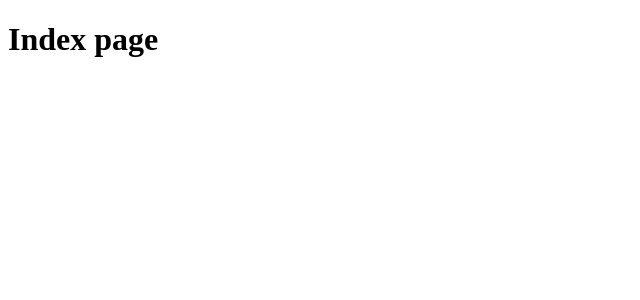
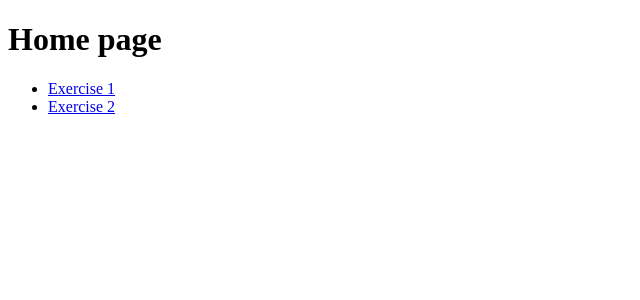
Before and after one commit to Zabai/RangeSlider, a Next.js app: page / in a window 1280 px wide. Shown: the top 300 px of the page, without its empty margins (0-640 px from the left). Built offline with nearby package versions, Linux system fonts and the light colour scheme.

Commit message:
feat: index page links

```diff
--- a/pages/index.tsx
+++ b/pages/index.tsx
@@ -1,3 +1,18 @@
+import Link from "next/link";
+
 export default function Index() {
-  return <h1>Index page</h1>;
+  return (
+    <>
+      <h1>Home page</h1>
+
+      <ul>
+        <li>
+          <Link href="/exercise1">Exercise 1</Link>
+        </li>
+        <li>
+          <Link href="/exercise2">Exercise 2</Link>
+        </li>
+      </ul>
+    </>
+  );
 }
```
